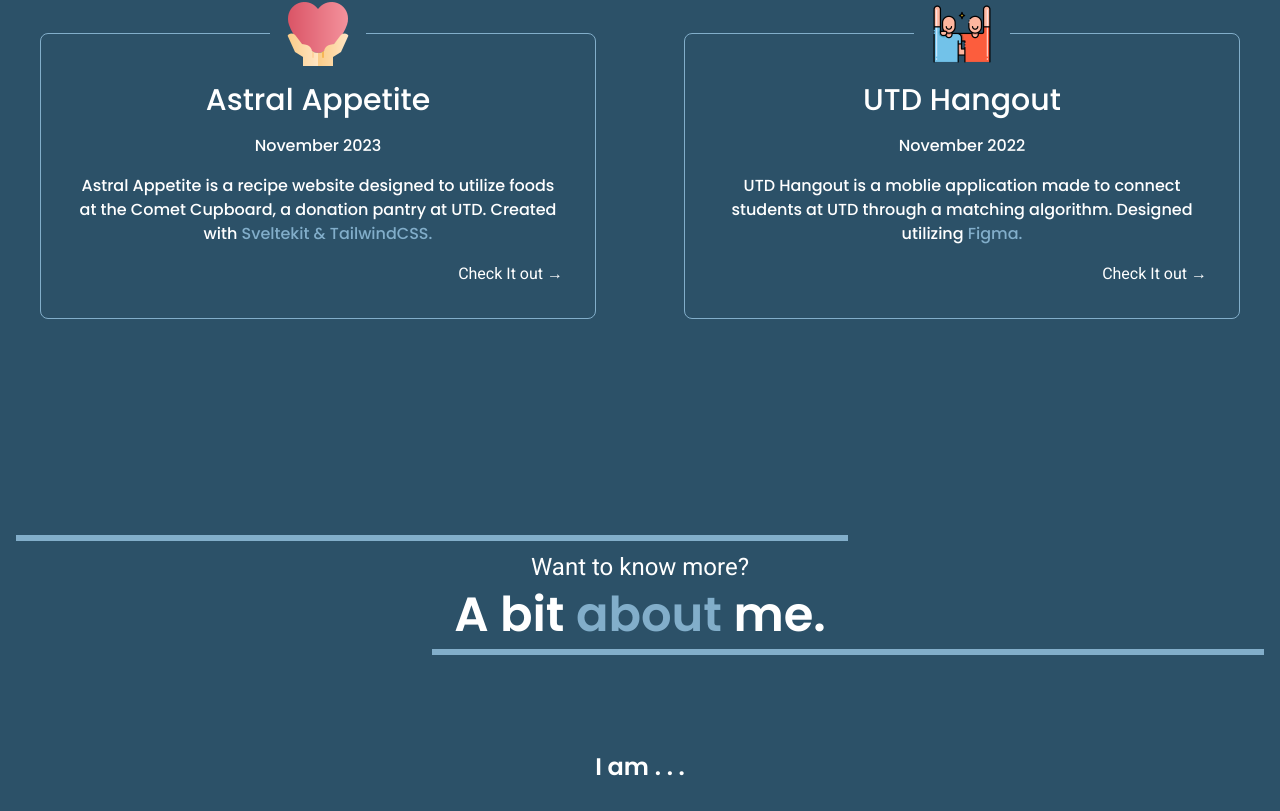
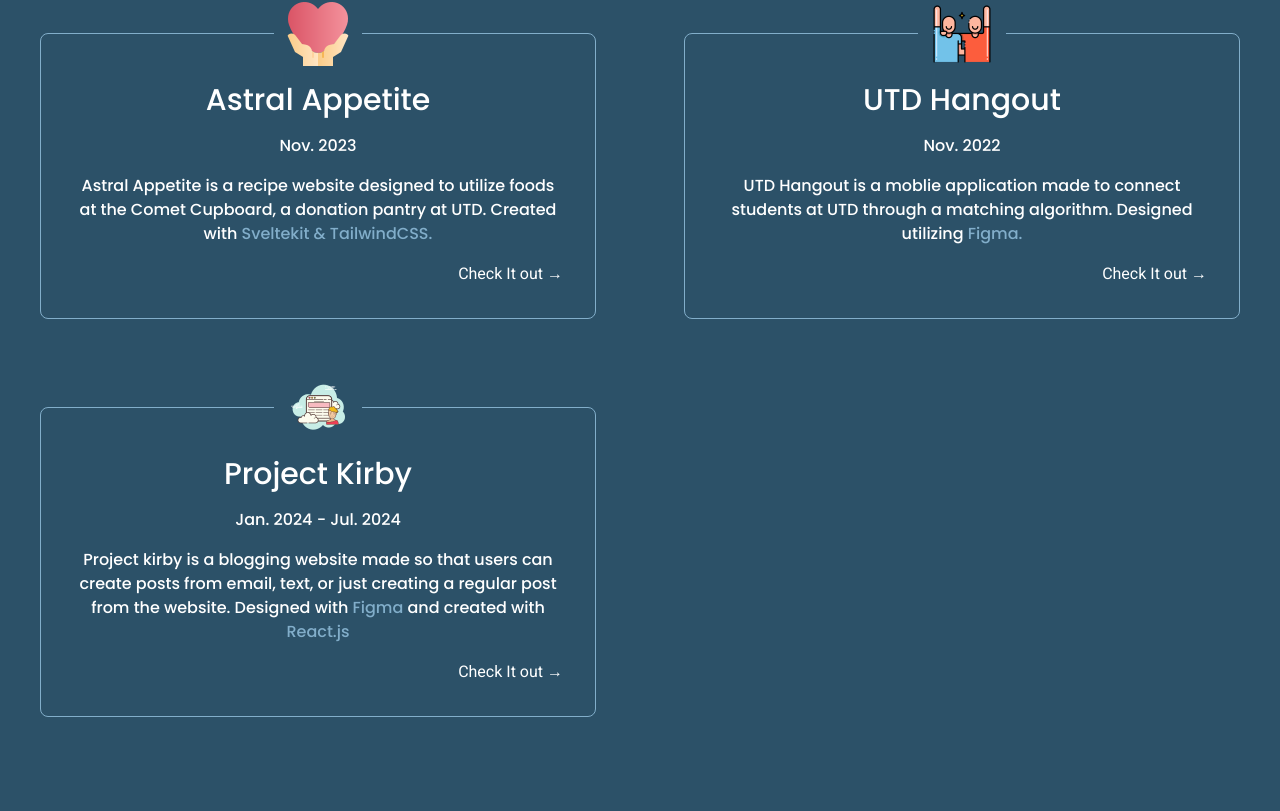
Before and after one commit to longvuwee/Portfolio, a SvelteKit app: page / in a window 1280 px wide. Shown: the part 889-1700 px from the top of the page. Built offline with nearby package versions, Linux system fonts and the light colour scheme.

Commit message:
updated projects

```diff
--- a/src/components/Step.svelte
+++ b/src/components/Step.svelte
@@ -6,7 +6,7 @@
 </script>
 
 <a href={step.href} target="_blank" class="p-4 xs:m-4 sm:m-6 sm:p-6 md:p-8 flex flex-col gap-4 rounded-lg border border-solid border-secondary text-center group cursor-pointer hover:border-primary-dark duration-200">
-    <div class="bg-primary grid place-items-center px-4 text-5xl md:text-6xl -mt-10 sm:-mt-12 md:-mt-14 lg:-mt-16 mx-auto duration 200">
+    <div class="bg-primary grid place-items-center px-3 text-5xl md:text-6xl -mt-10 sm:-mt-12 md:-mt-14 lg:-mt-16 mx-auto duration 200">
         <img src={step.icon} alt="">
     </div>
     <h3 class="font-medium text-xl sm:text-2xl md:text-3xl">{step.name}</h3>
--- a/src/routes/+page.svelte
+++ b/src/routes/+page.svelte
@@ -2,9 +2,9 @@
     import Step from "../components/Step.svelte";
 
     let steps = [
-        {name: 'Astral Appetite', year: 'November 2023', icon: './icons/giving-icon.png', href: 'https://comet-cupboard.vercel.app'},
-        {name: 'UTD Hangout', year: 'November 2022', icon: './icons/friend-icon.png', href: 'https://www.figma.com/proto/RgkAsQHpK6W8qijngEyIG7/HangOut-App?type=design&t=8ZGACQQnzhRgfQhN-1&scaling=scale-down&page-id=0%3A1&node-id=3-8&starting-point-node-id=3%3A8&show-proto-sidebar=1&mode=design'},
-        {name: '', year: '', icon: '', href: ''},
+        {name: 'Astral Appetite', year: 'Nov. 2023', icon: './icons/giving-icon.png', href: 'https://comet-cupboard.vercel.app'},
+        {name: 'UTD Hangout', year: 'Nov. 2022', icon: './icons/friend-icon.png', href: 'https://www.figma.com/proto/RgkAsQHpK6W8qijngEyIG7/HangOut-App?type=design&t=8ZGACQQnzhRgfQhN-1&scaling=scale-down&page-id=0%3A1&node-id=3-8&starting-point-node-id=3%3A8&show-proto-sidebar=1&mode=design'},
+        {name: 'Project Kirby', year: 'Jan. 2024 - Jul. 2024', icon: './icons/blogging.png', href: ''},
     ]
 
     let benefits = [
@@ -46,6 +46,9 @@
             <Step step={steps[1]}>
                 <p class="poppins">UTD Hangout is a moblie application made to connect students at UTD through a matching algorithm. Designed utilizing <span class="poppins text-secondary">Figma.</span></p>
             </Step>
+            <Step step={steps[2]}>
+                <p class="poppins">Project kirby is a blogging website made so that users can create posts from email, text, or just creating a regular post from the website. Designed with <span class="poppins text-secondary">Figma </span>and created with <span class="poppins text-secondary">React.js</span></p>
+            </Step>
         </div>
     </section>
     <section id="about" class="py-20 pt-10 lg:pt-16 lg:py-32 flex flex-col gap-16 sm:gap-20 md:gap-24 relative">
```
Also changed, not shown: static/icons/blogging.png (added).
